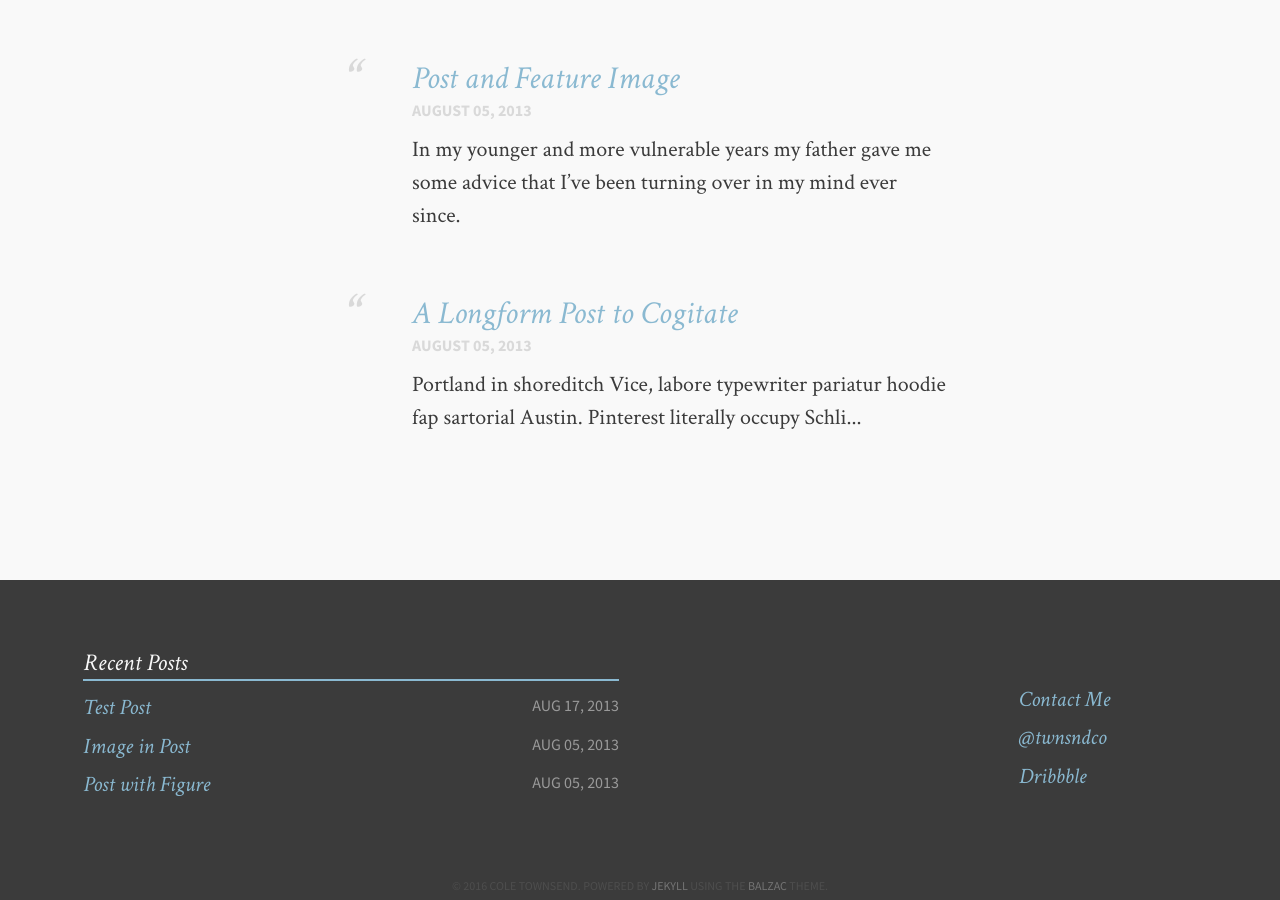
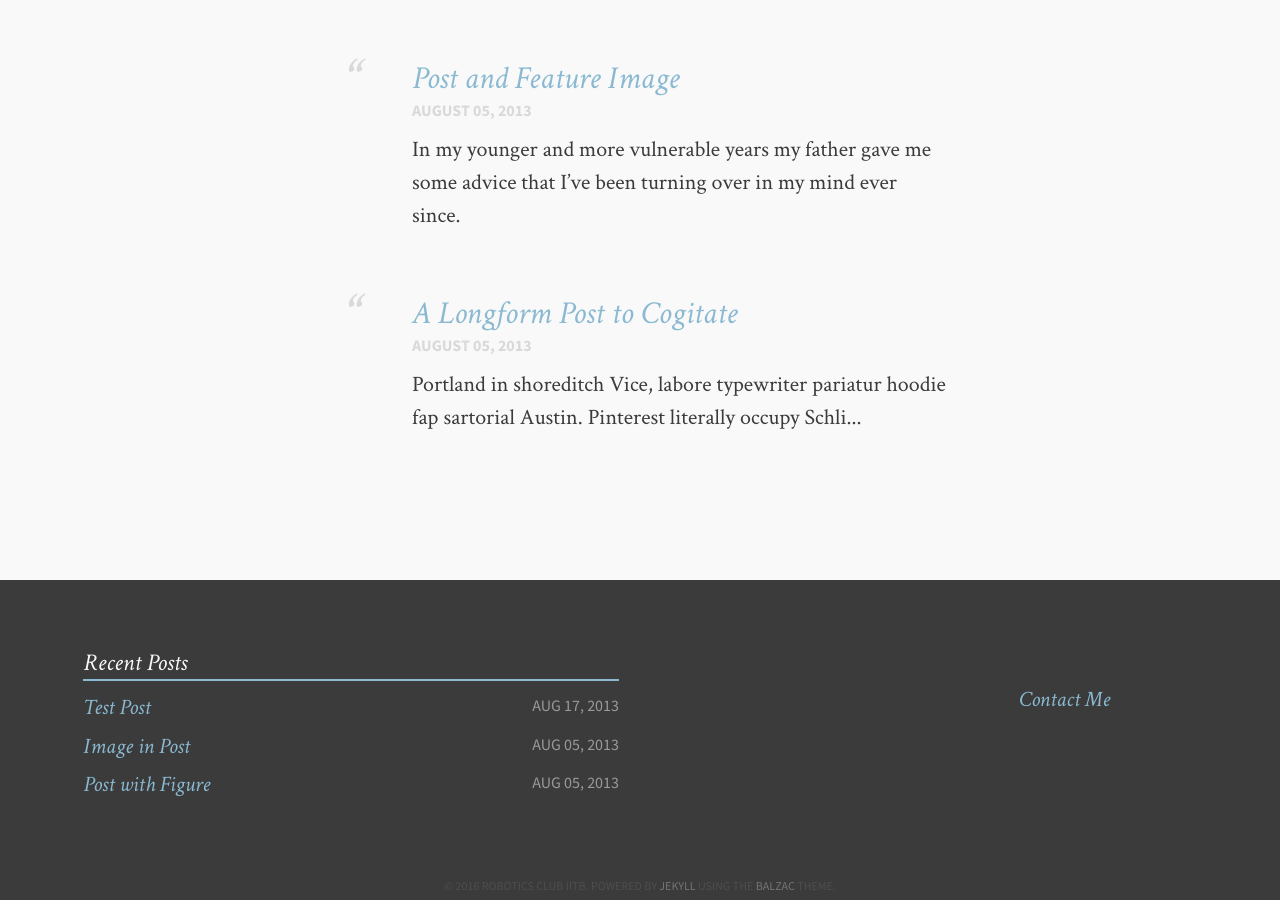
Before and after one commit to ColeTownsend/Balzac-for-Jekyll, a Jekyll site: the page built from index.md, in a window 1280 px wide and 900 px high, scrolled down 747 px. Built offline with Jekyll 4.4.1, drawn with Linux system fonts in a browser that asks for light colours; some of the changed lines change nothing that is shown; some of the changed text lies outside the part shown.

Commit message:
Update _config.yml

```diff
--- a/_config.yml
+++ b/_config.yml
@@ -1,20 +1,20 @@
-title:            Balzac
-tagline:          A beautiful theme.
-description:      Describe your website.
+title:            Robotics Club IIT Bombay
+tagline:
+description:      Official website of robotics club, IIT Bombay
 canonical: https://robo-club-iitb.github.io
 
 # Owner/author information
 owner:
-  name:           Cole Townsend
+  name:           Robotics CLub IITB
   avatar:         avatar.png
-  bio:            "Aesthete & Athlete"
-  email:          cole@coletownsend.com
-  twitter:        twnsndco
-  github:         coletownsend
-  instagram:      ctrunsthis
-  dribbble:       coletownsend
+  bio:
+  email:          robotics.iitb@gmail.com
+  twitter:
+  github:         robo-club-iitb
+  instagram:
+  dribbble:
   disqus:         balzac
-  location:       "Buffalo, NY"
+  location:       "Bombay, India"
   # Plug in your disqus shortname!
 
 tools:
@@ -38,7 +38,7 @@ links:
     external: true
 
 # http://en.wikipedia.org/wiki/List_of_tz_database_time_zones
-timezone:    America/New_York
+timezone:    Kolkata/India
 future:      true
 highlighter: pygments
 markdown:    kramdown
```
